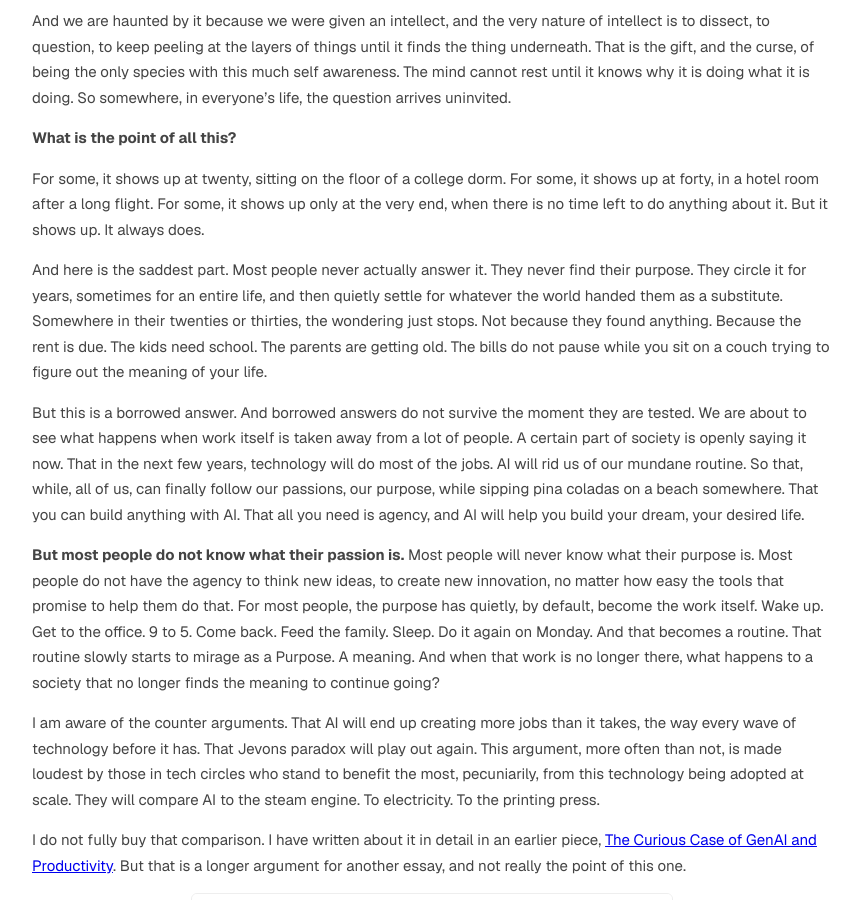
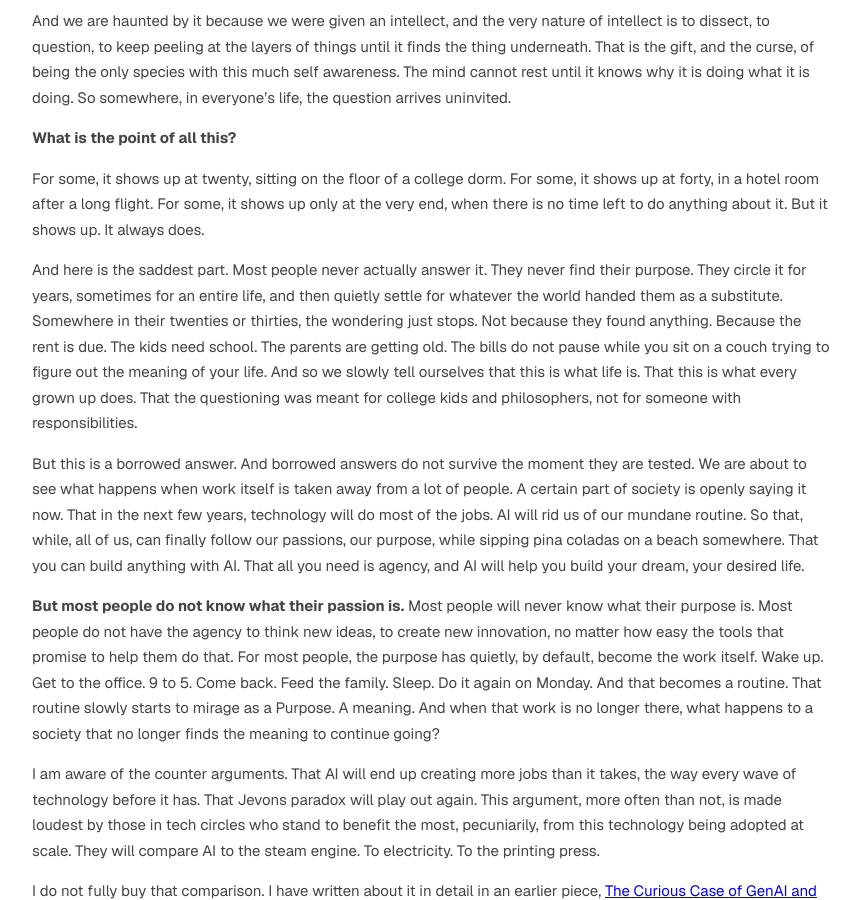
Before and after one commit to trmanish/trmanish.github.io, a Jekyll site: the page built from _posts/2026-05-14-the-purpose-of-life-is-people-letting-them-go-is-the-goal.md, in a window 1280 px wide and 900 px high, scrolled down 644 px. Shown: the whole window, without its empty margins (208-1068 px from the left). Built offline with Jekyll 4.4.1, drawn with Linux system fonts in a browser that asks for light colours.

Commit message:
Restore the borrowed-answer antecedent

```diff
--- a/_posts/2026-05-14-the-purpose-of-life-is-people-letting-them-go-is-the-goal.md
+++ b/_posts/2026-05-14-the-purpose-of-life-is-people-letting-them-go-is-the-goal.md
@@ -25,7 +25,7 @@ And we are haunted by it because we were given an intellect, and the very nature
 
 For some, it shows up at twenty, sitting on the floor of a college dorm. For some, it shows up at forty, in a hotel room after a long flight. For some, it shows up only at the very end, when there is no time left to do anything about it. But it shows up. It always does.
 
-And here is the saddest part. Most people never actually answer it. They never find their purpose. They circle it for years, sometimes for an entire life, and then quietly settle for whatever the world handed them as a substitute. Somewhere in their twenties or thirties, the wondering just stops. Not because they found anything. Because the rent is due. The kids need school. The parents are getting old. The bills do not pause while you sit on a couch trying to figure out the meaning of your life.
+And here is the saddest part. Most people never actually answer it. They never find their purpose. They circle it for years, sometimes for an entire life, and then quietly settle for whatever the world handed them as a substitute. Somewhere in their twenties or thirties, the wondering just stops. Not because they found anything. Because the rent is due. The kids need school. The parents are getting old. The bills do not pause while you sit on a couch trying to figure out the meaning of your life. And so we slowly tell ourselves that this is what life is. That this is what every grown up does. That the questioning was meant for college kids and philosophers, not for someone with responsibilities.
 
 But this is a borrowed answer. And borrowed answers do not survive the moment they are tested. We are about to see what happens when work itself is taken away from a lot of people. A certain part of society is openly saying it now. That in the next few years, technology will do most of the jobs. AI will rid us of our mundane routine. So that, while, all of us, can finally follow our passions, our purpose, while sipping pina coladas on a beach somewhere. That you can build anything with AI. That all you need is agency, and AI will help you build your dream, your desired life.
 
```
